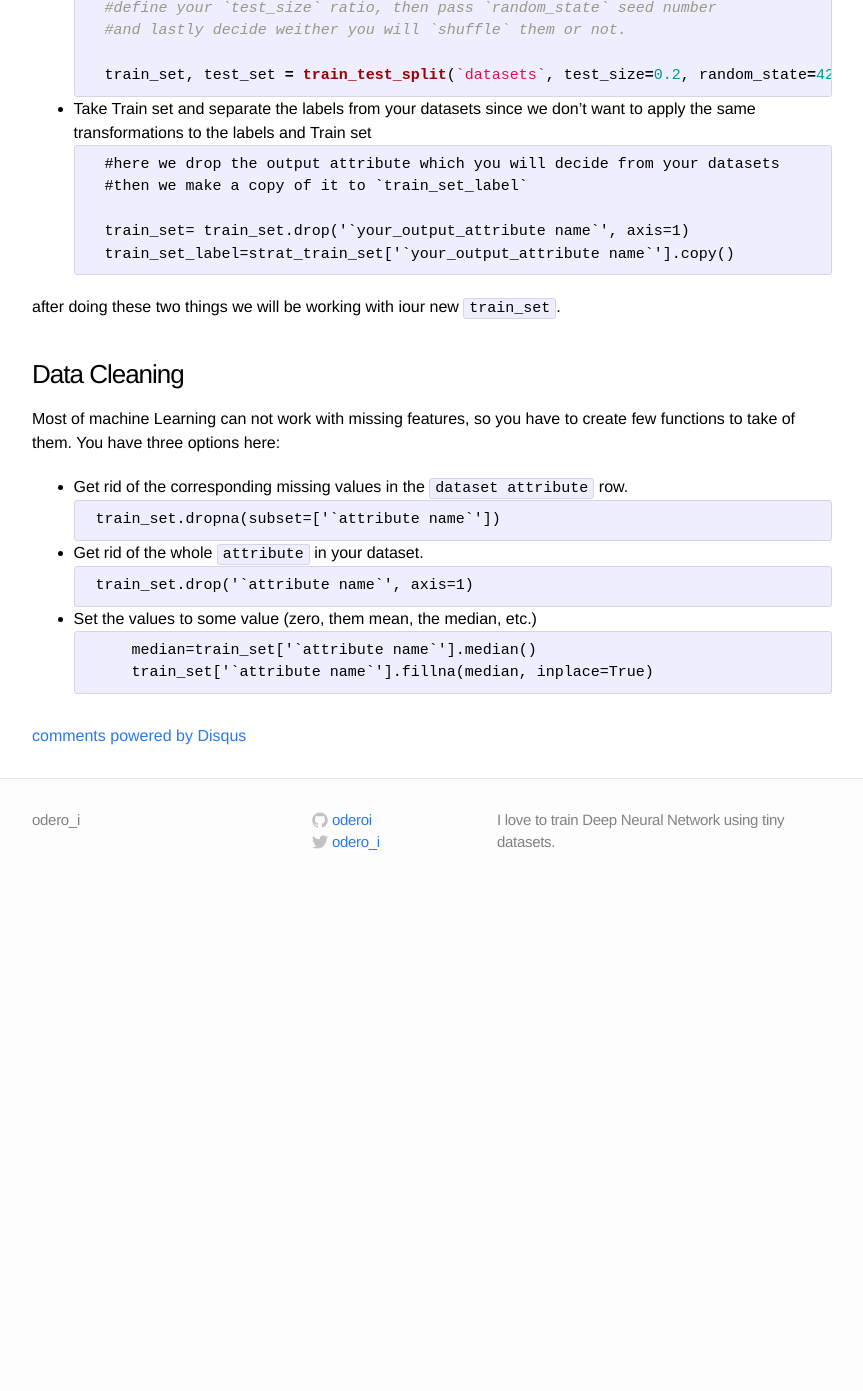
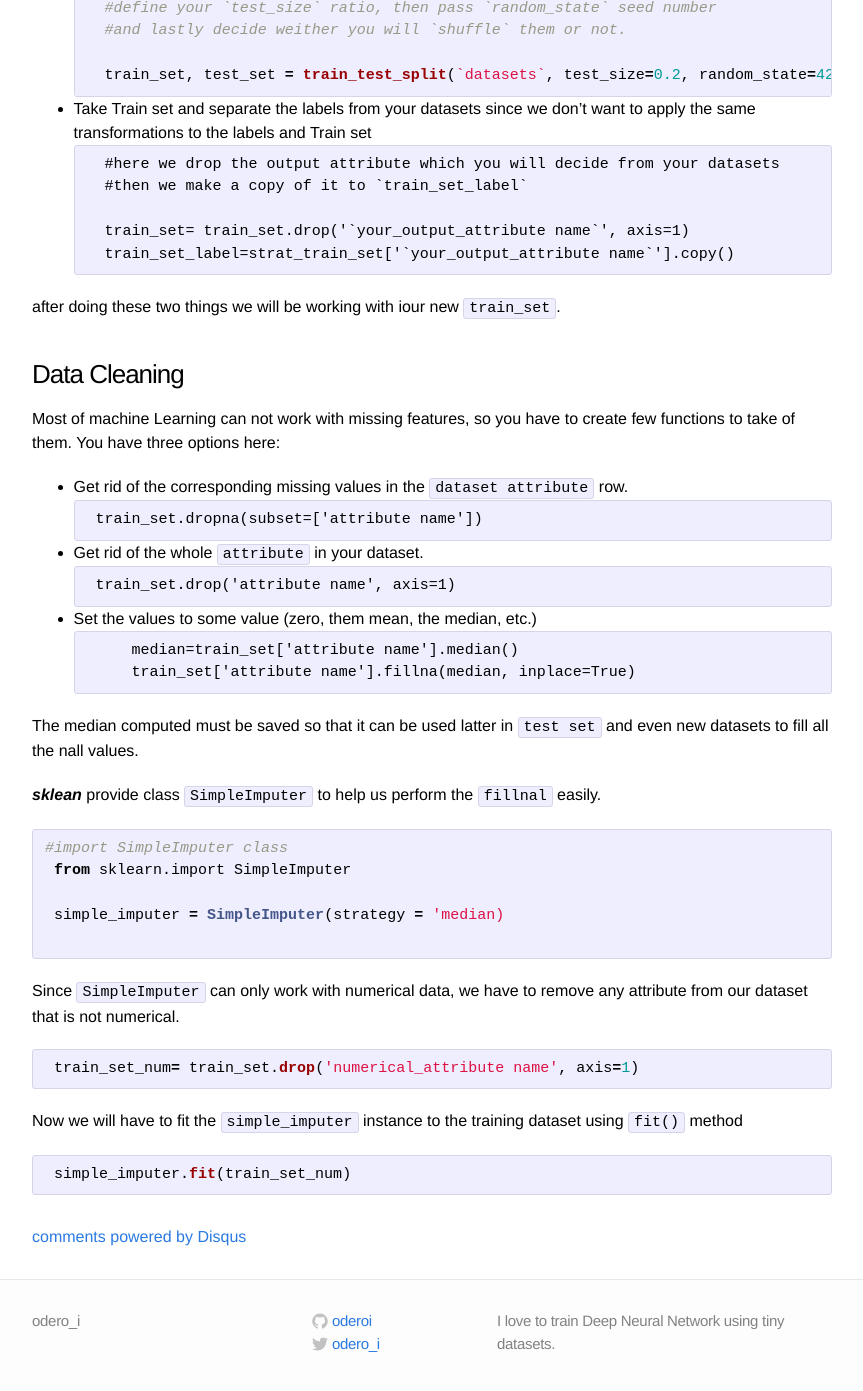
Before and after one commit to oderoi/oderoi.github.io, a Jekyll site: the page built from _posts/2023-08-03-Prepare the Data for Machine Learning Algorithms.markdown, in a window 1280 px wide and 1400 px high, scrolled down 366 px. Shown: the top 1391 px of the window, without its empty margins (208-1071 px from the left). Built offline with Jekyll 4.4.1, drawn with Linux system fonts in a browser that asks for light colours; comment, search, counter and statistics services are not loaded; before the commit the page ends 1265 px from its top, so only the background shows below that.

Commit message:
Update 2023-08-03-Prepare the Data for Machine Learning Algorithms.markdown

````diff
--- a/_posts/2023-08-03-Prepare the Data for Machine Learning Algorithms.markdown
+++ b/_posts/2023-08-03-Prepare the Data for Machine Learning Algorithms.markdown
@@ -35,22 +35,40 @@ after doing these two things we will be working with iour new `train_set`.
 Most of machine Learning can not work with missing features, so you have to create few functions to take of them. You have three options here:
  - Get rid of the corresponding missing values in the `dataset attribute` row.
 
-
     ```Python
-    train_set.dropna(subset=['`attribute name`'])
+    train_set.dropna(subset=['attribute name'])
     ```
-
-
  - Get rid of the whole `attribute` in your dataset.
 
     ```Python
-    train_set.drop('`attribute name`', axis=1)
+    train_set.drop('attribute name', axis=1)
     ```
-
-
  - Set the values to some value (zero, them mean, the median, etc.)
 
     ```Python
-        median=train_set['`attribute name`'].median()
-        train_set['`attribute name`'].fillna(median, inplace=True)
+        median=train_set['attribute name'].median()
+        train_set['attribute name'].fillna(median, inplace=True)
     ```
+
+The median computed must be saved so that it can be used latter in `test set` and even new datasets to fill all the nall values.
+
+***sklean*** provide class `SimpleImputer` to help us perform the `fillnal` easily.
+
+```python
+#import SimpleImputer class
+ from sklearn.import SimpleImputer
+
+ simple_imputer = SimpleImputer(strategy = 'median)
+
+```
+Since `SimpleImputer` can only work with numerical data, we have to remove any attribute from our dataset that is not numerical.
+
+```python
+ train_set_num= train_set.drop('numerical_attribute name', axis=1)
+```
+
+Now we will have to fit the `simple_imputer` instance to the training dataset using `fit()` method
+
+```python
+ simple_imputer.fit(train_set_num)
+```
````
